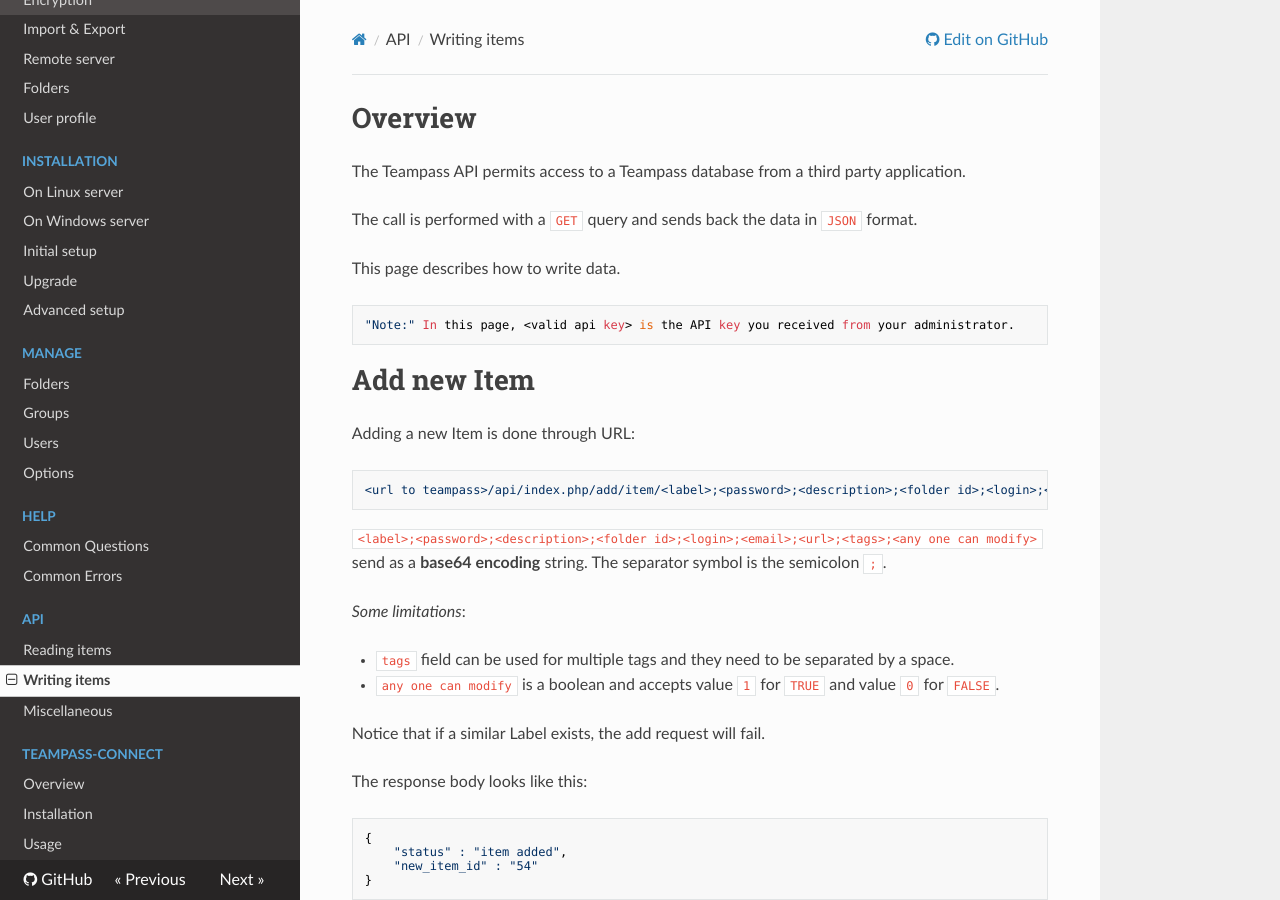
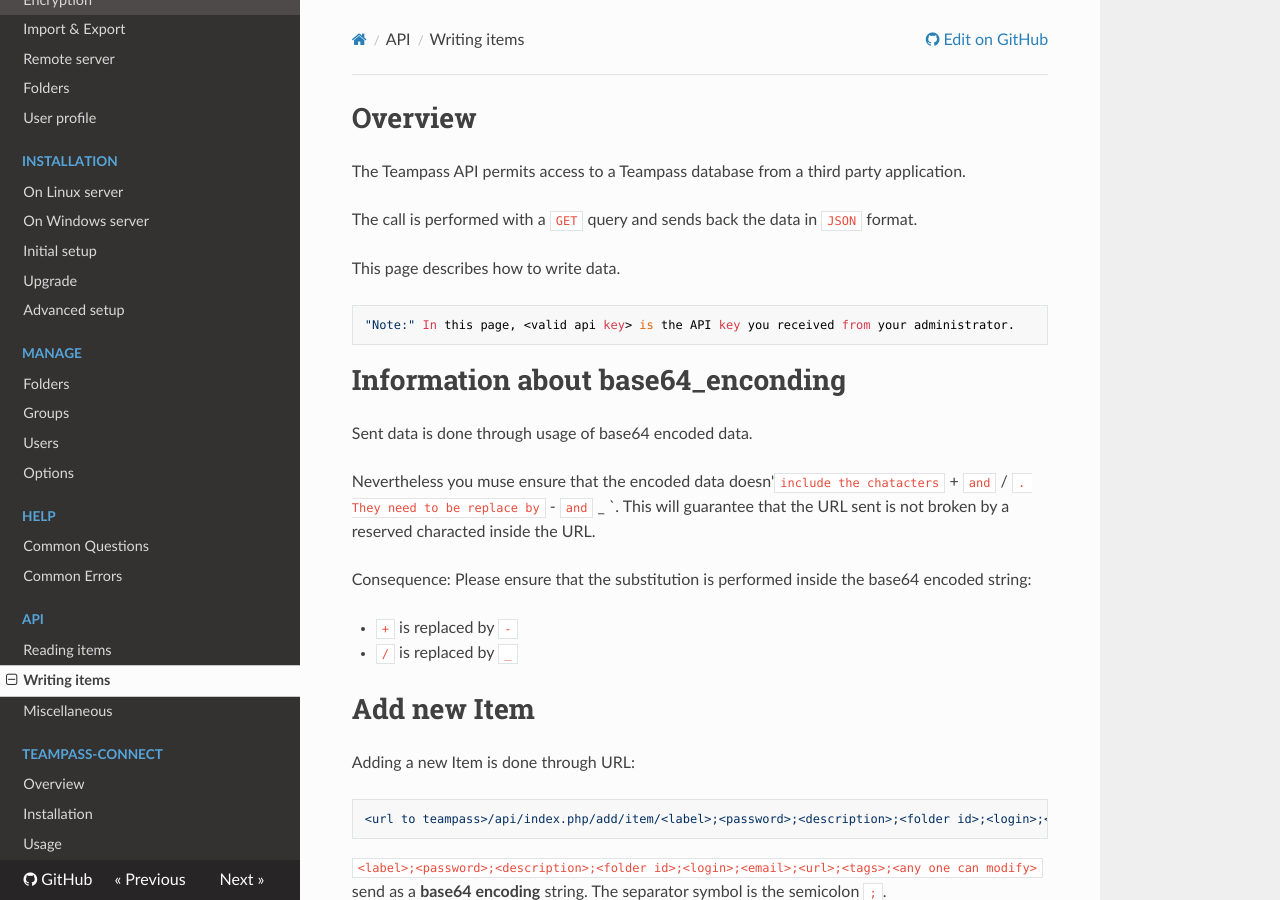
Before and after one commit to nilsteampassnet/teampass_doc, an MkDocs documentation site: the page built from docs/api/api-write.md, in a window 1280 px wide and 900 px high. Built offline with MkDocs 1.6.1, drawn with Linux system fonts in a browser that asks for light colours; nearby versions of some CDN libraries; old or Windows-style settings are respelled for this version of MkDocs.

Commit message:
Update api-write.md

```diff
--- a/docs/api/api-write.md
+++ b/docs/api/api-write.md
@@ -7,6 +7,19 @@ The call is performed with a `GET` query and sends back the data in `JSON` forma
 This page describes how to write data.
 
 	"Note:" In this page, <valid api key> is the API key you received from your administrator.
+
+# Information about base64_enconding
+
+Sent data is done through usage of base64 encoded data.
+
+Nevertheless you muse ensure that the encoded data doesn'`include the chatacters ` + ` and ` / `.
+They need to be replace by ` - ` and ` _ `.
+This will guarantee that the URL sent is not broken by a reserved characted inside the URL.
+
+Consequence: Please ensure that the substitution is performed inside the base64 encoded string:
+
+- ` + ` is replaced by ` - `
+- ` / ` is replaced by ` _ `
 
 # Add new Item
 
```
